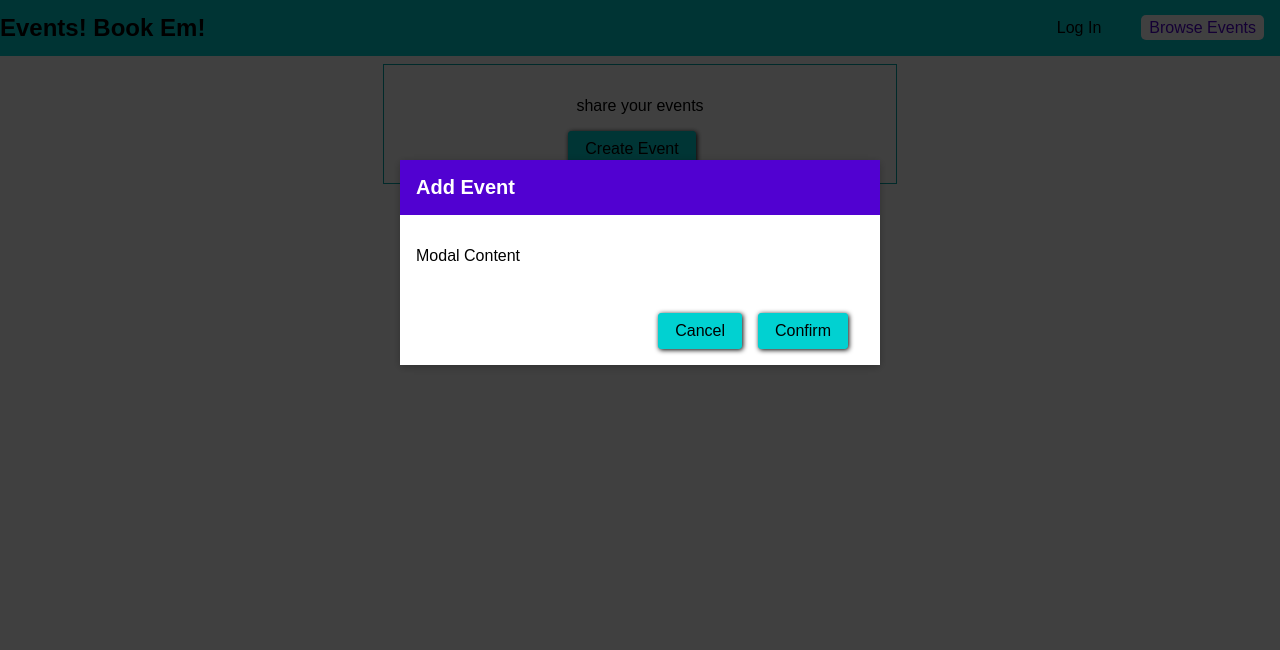
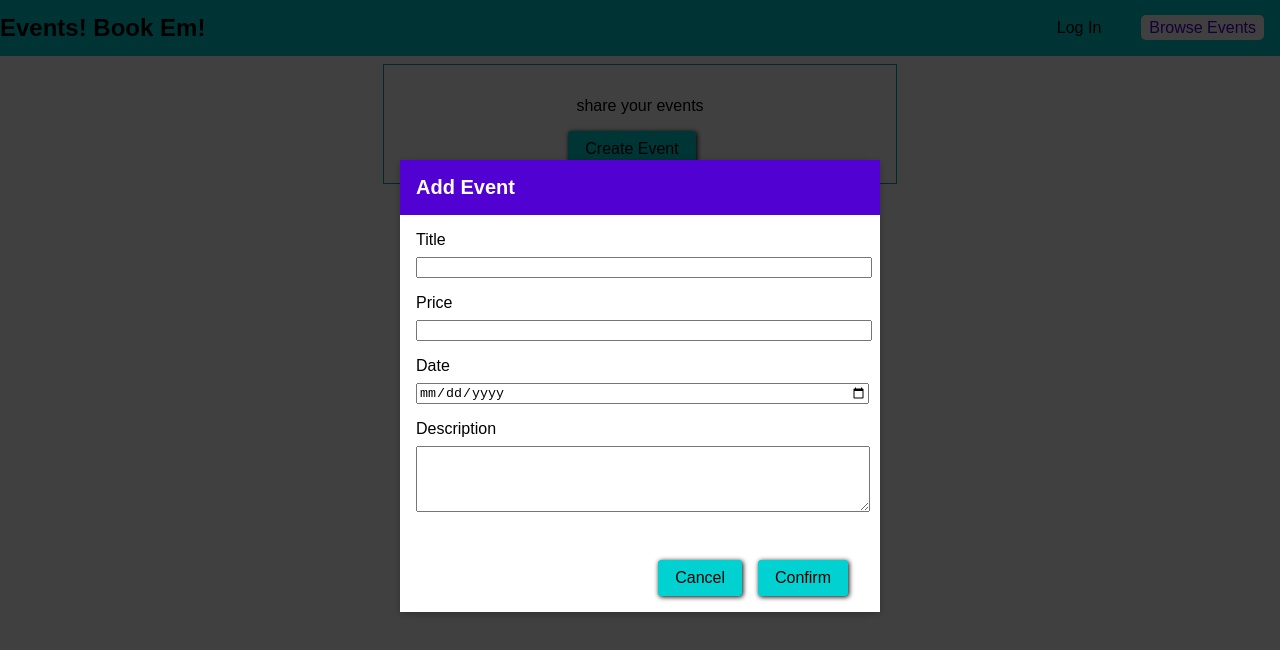
Before and after one commit to mcshakes/eventAdder-GraphQL, a React (Create React App) app in the folder client/: page /events in a window 1280 px wide. Both pictures are taken after a click on the button "Create Event". Shown: the top 650 px of the page. Built offline with nearby package versions, Linux system fonts and the light colour scheme.

Commit message:
Quick form

```diff
--- a/client/src/components/Events.js
+++ b/client/src/components/Events.js
@@ -28,8 +28,29 @@
 			<React.Fragment>
 				{this.state.creatingStatus && <Backdrop />}
 				{this.state.creatingStatus && (
-					<Modal title="Add Event" canCancel canConfirm onCancel={this.cancelEventCreation} onConfirm={this.confirmEventCreation}>
-						<p>Modal Content</p>
+					<Modal title="Add Event"
+						canCancel canConfirm
+						onCancel={this.cancelEventCreation}
+						onConfirm={this.confirmEventCreation}
+					>
+						<form>
+							<div className="form-control">
+								<label htmlFor="title">Title</label>
+								<input type="text" id="title" />
+							</div>
+							<div className="form-control">
+								<label htmlFor="price">Price</label>
+								<input type="number" id="price" />
+							</div>
+							<div className="form-control">
+								<label htmlFor="date">Date</label>
+								<input type="date" id="date" />
+							</div>
+							<div className="form-control">
+								<label htmlFor="description">Description</label>
+								<textarea id="description" rows="4" />
+							</div>
+						</form>
 					</Modal>
 				)}
 
--- a/client/src/index.css
+++ b/client/src/index.css
@@ -7,7 +7,8 @@
 
 
 .form-control label,
-.form-control input {
+.form-control input,
+.form-control textarea {
 	width: 100%;
 	display: block;
 }
```
